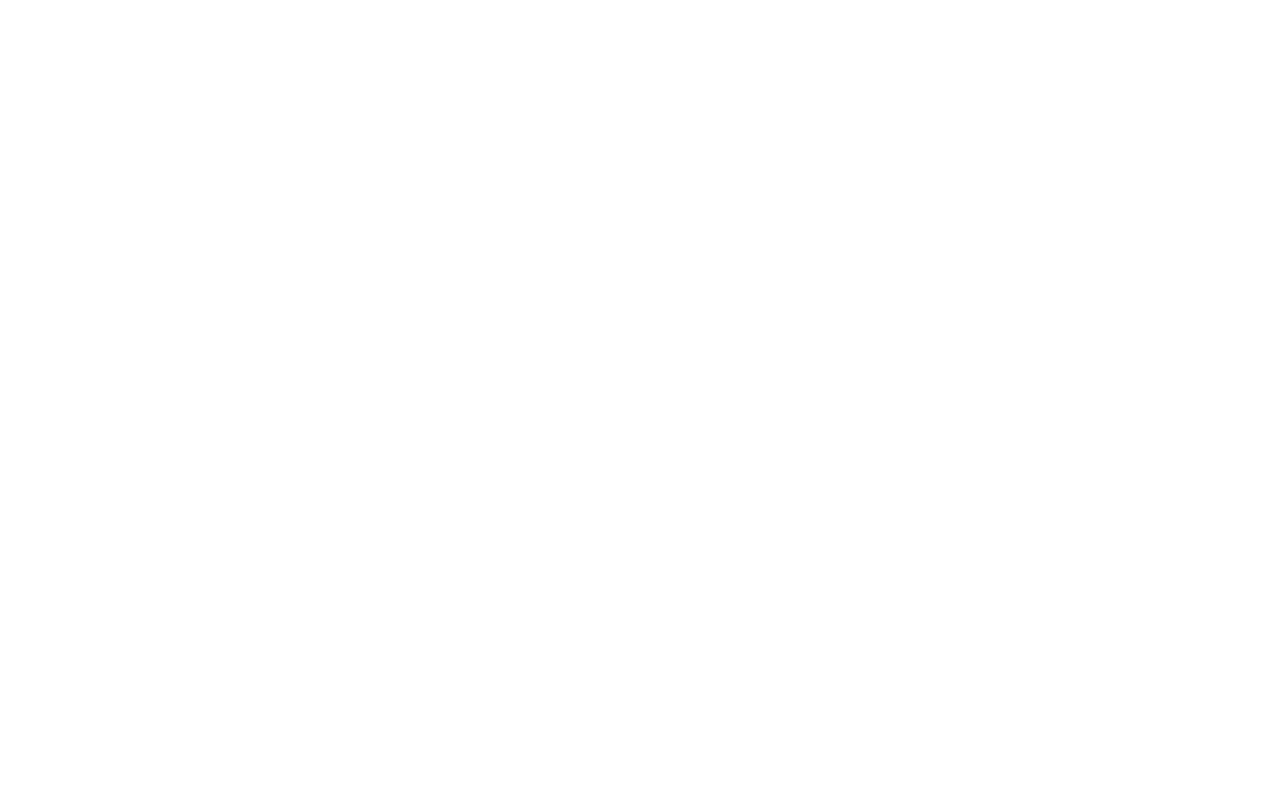
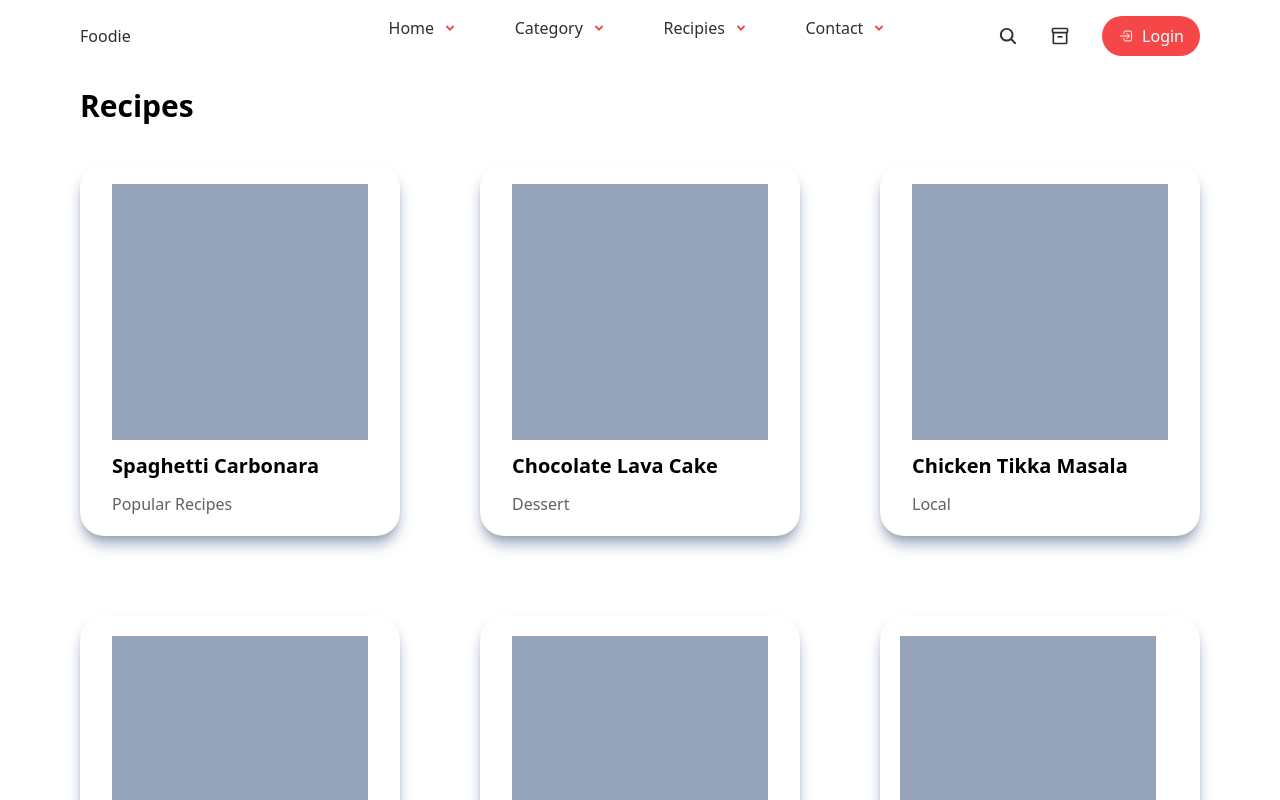
Before and after one commit to RanjitXtha/TailwindApp, a React (Create React App) app in the folder frontend/: page /recipes in a window 1280 px wide. Shown: the top 800 px of the page. Built offline with nearby package versions, Linux system fonts and the light colour scheme.

Commit message:
changes made

```diff
--- a/frontend/src/Components/Category.jsx
+++ b/frontend/src/Components/Category.jsx
@@ -52,12 +52,14 @@ const Category = () => {
 
     const categorySlide = useRef(null);
 
-    const Scroll=(val)=>{
-     if(val==='left'){
-      categorySlide.current.scrollLeft -= 100;
-     }else if(val==='right'){
-      categorySlide.current.scrollLeft += 100;
-     }
+    const Scroll=(direction)=>{
+      const containerWidth = categorySlide.current.clientWidth;
+      const cardWidth = containerWidth / 4; // Since 4 cards are shown, divide by 4
+      if (direction === 'left') {
+        categorySlide.current.scrollBy({ left: -cardWidth, behavior: 'smooth' });
+      } else {
+        categorySlide.current.scrollBy({ left: cardWidth, behavior: 'smooth' });
+      }
 
     }
 
@@ -65,10 +67,10 @@ const Category = () => {
   return (
     <div className='padding my-6 w-full relative'>
         <h1 className='titles'>Categories</h1>
-        <section ref={categorySlide}  className=' flex overflow-x-scroll gap-5 px-3 pb-3 hide-scrollbar'>
+        <section ref={categorySlide} className='flex overflow-x-scroll gap-5 px-3 py-3 hide-scrollbar'>
             {
                 categories.map((category)=>(
-                    <div className='category-cards group'>
+                    <div className='category-cards group hover:hover-cards'>
                         <div className='w-[5rem] h-[5rem] bg-customRed group-hover:bg-white transition-all rounded-full p-3'><img src={category.img} alt="category"/></div>
                         <p className='font-bold text-xl'>{category.title}</p>
                         <p>{category.info}</p>
@@ -81,8 +83,8 @@ const Category = () => {
             }
 
         </section>
-        <button onClick={()=>Scroll('left')} className='scroll-button left-[30px]'><FaChevronLeft/></button>
-        <button onClick={()=>Scroll('right')} className='scroll-button right-[30px]'><FaChevronRight/></button>
+        <button onClick={()=>Scroll('left')} className='scroll-button left-[1rem]'><FaChevronLeft/></button>
+        <button onClick={()=>Scroll('right')} className='scroll-button right-[0rem]'><FaChevronRight/></button>
     </div>
   )
 }
--- a/frontend/src/Components/Header.jsx
+++ b/frontend/src/Components/Header.jsx
@@ -3,6 +3,8 @@ import { IoSearch } from "react-icons/io5";
 import { MdOutlineInventory2 } from "react-icons/md"
 import { RiArrowDropDownLine } from "react-icons/ri";
 import { IoLogInOutline } from "react-icons/io5";
+
+import { Link } from 'react-router-dom';
 
 
 const Header = () => {
@@ -12,10 +14,10 @@ const Header = () => {
                 Foodie
             </div>
             <div className='navigation flex justify-evenly'>
-                <nav>Home <RiArrowDropDownLine className='text-customRed text-2xl'/></nav>
-                <nav>Category <RiArrowDropDownLine className='text-customRed text-2xl' /></nav>
-                <nav>Recipies <RiArrowDropDownLine className='text-customRed text-2xl' /></nav>
-                <nav>Contact< RiArrowDropDownLine className='text-customRed text-2xl' /></nav>
+                <nav><Link to="/">Home <RiArrowDropDownLine className='text-customRed text-2xl'/></Link></nav>
+                <nav><Link>Category <RiArrowDropDownLine className='text-customRed text-2xl' /></Link></nav>
+                <nav><Link to="recipes">Recipies <RiArrowDropDownLine className='text-customRed text-2xl' /></Link></nav>
+                <nav><Link>Contact< RiArrowDropDownLine className='text-customRed text-2xl' /></Link></nav>
             </div>
 
             <div className='flex justify-end gap-8 text-xl'>
--- a/frontend/src/Components/Popular.jsx
+++ b/frontend/src/Components/Popular.jsx
@@ -7,14 +7,14 @@ const Popular = () => {
   return (
     <div className='padding text-textColor'>
         <h1 className='titles'>Popular Recipes</h1>
-        <section className='w-full flex flex-wrap justify-evenly gap-y-10 '>
+        <section className='w-full flex flex-wrap justify-between gap-y-10 '>
             {
               filteredRecipe.map((element)=>(
                 <Link to={`/recipe/${element.id}`}>
-                <div className='w-[20rem] rounded-3xl shadow-2xl shadow-slate-300 grid justify-center p-5'>
+                <div className='group w-[20rem] rounded-3xl shadow-lg shadow-slate-400 grid justify-center p-5 hover:hover-cards'>
                   <div className='w-[16rem] h-[16rem] bg-slate-400'></div>
                   <p className='mt-3 mb-3 font-bold text-xl '>{element.title} </p>
-                  <p className='text-lightColor'>{element.category}</p>
+                  <p className='text-lightColor group-hover:text-white'>{element.category}</p>
               </div>
               </Link>
               ))
--- a/frontend/src/Pages/Recipes.jsx
+++ b/frontend/src/Pages/Recipes.jsx
@@ -1,12 +1,26 @@
 import React from 'react';
 import { recipes } from '../data';
+import Header from '../Components/Header';
 
 const Recipes = () => {
   return (
     <div>
-        {
+      <Header />
+    <section className='padding'>
+      <h1 className='titles'>Recipes</h1>
+      <div className='flex flex-wrap justify-between'>
+           {
+              recipes.map((recipe)=>(
+                <div className='mb-[5rem] group w-[20rem] rounded-3xl shadow-lg shadow-slate-400 grid justify-center p-5 hover:hover-cards'>
+                  <div className='w-[16rem] h-[16rem] bg-slate-400'></div>
+                  <p className='mt-3 mb-3 font-bold text-xl '>{recipe.title} </p>
+                  <p className='text-lightColor group-hover:text-white'>{recipe.category}</p>
+                </div>
+              ))
+          }
+      </div>
+    </section>
 
-        }
     </div>
   )
 }
--- a/frontend/src/index.css
+++ b/frontend/src/index.css
@@ -18,7 +18,7 @@
 
   .category-cards{
     @apply w-[calc((100vw-10rem-6rem)/4)] h-[19rem] bg-white rounded-3xl flex flex-col items-center justify-evenly flex-shrink-0 shadow-lg shadow-slate-400
-    hover:bg-customRed hover:text-white
+
   }
 
   .recipe-smalltitle{
@@ -29,11 +29,15 @@
     @apply w-16 absolute top-0 h-full text-5xl text-lightColor
   }
 
+  .hover-cards{
+    @apply text-white bg-customRed transition-all
+  }
+
 }
 
 
 
-.navigation > nav{
+.navigation > nav > a{
   display:flex;
   align-items: center;
   column-gap: 4px;
```
